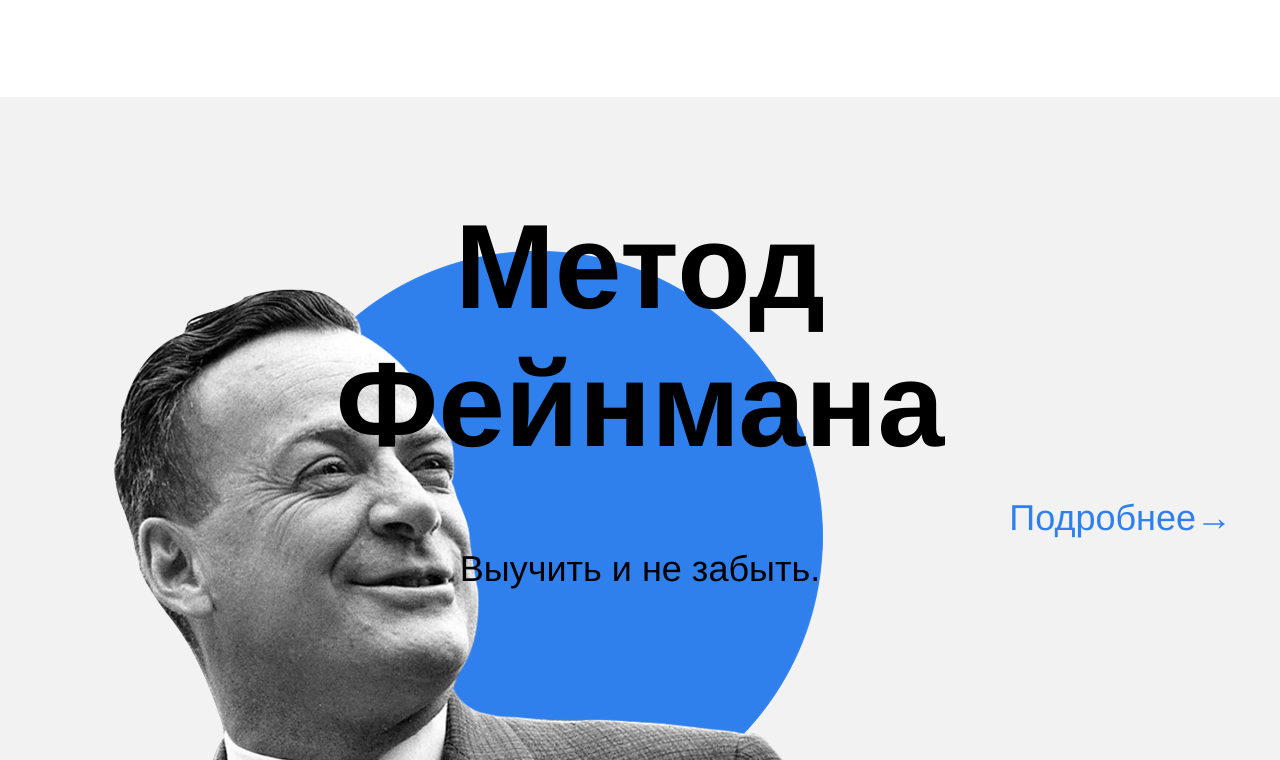
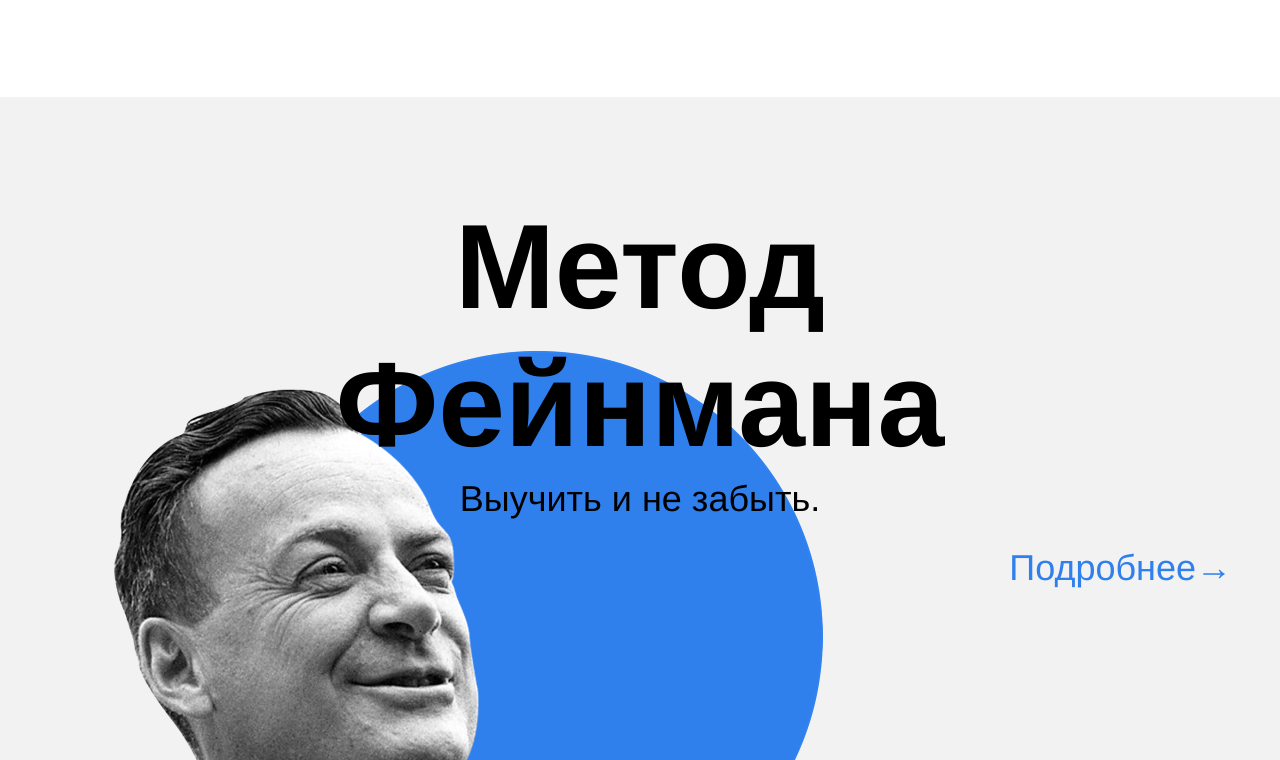
Before and after one commit to whodef/how-to-learn, a plain HTML site: page index.html in a window 1280 px wide. Shown: the part 2040-2800 px from the top of the page. Drawn offline with Linux system fonts and the light colour scheme.

Commit message:
Some elements fixed;

```diff
--- a/styles/style.css
+++ b/styles/style.css
@@ -70,6 +70,7 @@
 .feynman {
   display: flex;
   flex-direction: column;
+  padding-top: 100px;
   background-color: #F2F2F2;
   position: relative;
   overflow: hidden;
@@ -178,6 +179,7 @@
   flex-direction: column;
   width: 250px;
   margin-top: 60px;
+  min-height: 20px;
 }
 
 .table__heading {
@@ -188,7 +190,6 @@
 }
 
 .table__text {
-  min-height: 20px;
   margin-bottom: 0;
   line-height: 1.2;
   font-size: 18px;
@@ -206,9 +207,10 @@
 }
 
 .feynman__title {
+  margin: 0 auto;
+  padding: 0;
   width: 648px;
   height: auto;
-  margin: 100px auto 70px auto;
   line-height: 1.15;
   font-size: 120px;
   font-weight: bold;
@@ -217,7 +219,7 @@
 }
 
 .feynman__subtitle {
-  margin: 0;
+  margin: 0 auto;
   padding: 0;
   line-height: 51px;
   font-size: 36px;
```
